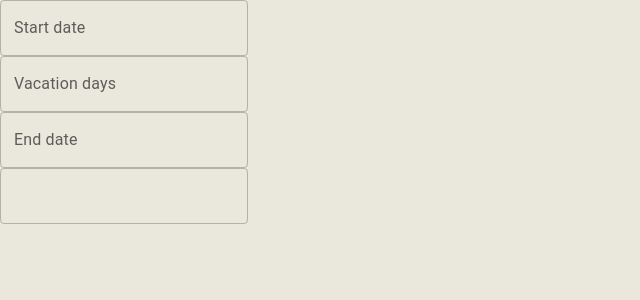
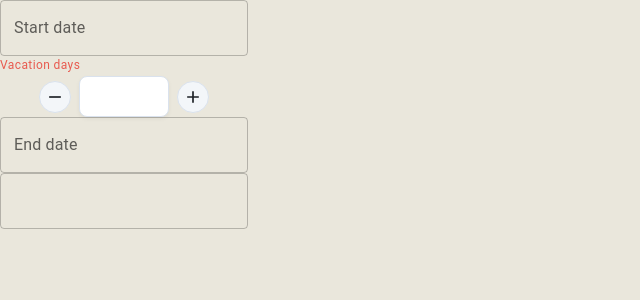
Before and after one commit to Mcclares/Vacation-Request, a React (Create React App) app: page /requestForm in a window 1280 px wide. Shown: the top 300 px of the page, without its empty margins (0-640 px from the left). Built offline with nearby package versions, Linux system fonts and the light colour scheme.

Commit message:
feat(components): implement CustomNumberInput for creating field of vacation days

```diff
--- a/src/components/RequestForm/RequestForm.js
+++ b/src/components/RequestForm/RequestForm.js
@@ -1,14 +1,15 @@
 
-import {FormControl, TextField} from "@mui/material";
+import {FormControl, InputLabel, TextField} from "@mui/material";
 import {DatePicker} from "@mui/x-date-pickers";
 import {LocalizationProvider} from "@mui/x-date-pickers";
 import {AdapterDayjs} from "@mui/x-date-pickers/AdapterDayjs";
+import CustomNumberInput from "../CustomNumberInput/CustomNumberInput";
 export default function RequestForm() {
     return (
         <LocalizationProvider dateAdapter={AdapterDayjs}>
             <FormControl>
                 <DatePicker label="Start date"/>
-                <TextField type="text" label="Vacation days"></TextField>
+                <CustomNumberInput label="Vacation days" />
                 <DatePicker label="End date" ></DatePicker>
                 <TextField type="text"></TextField>
             </FormControl>
```
